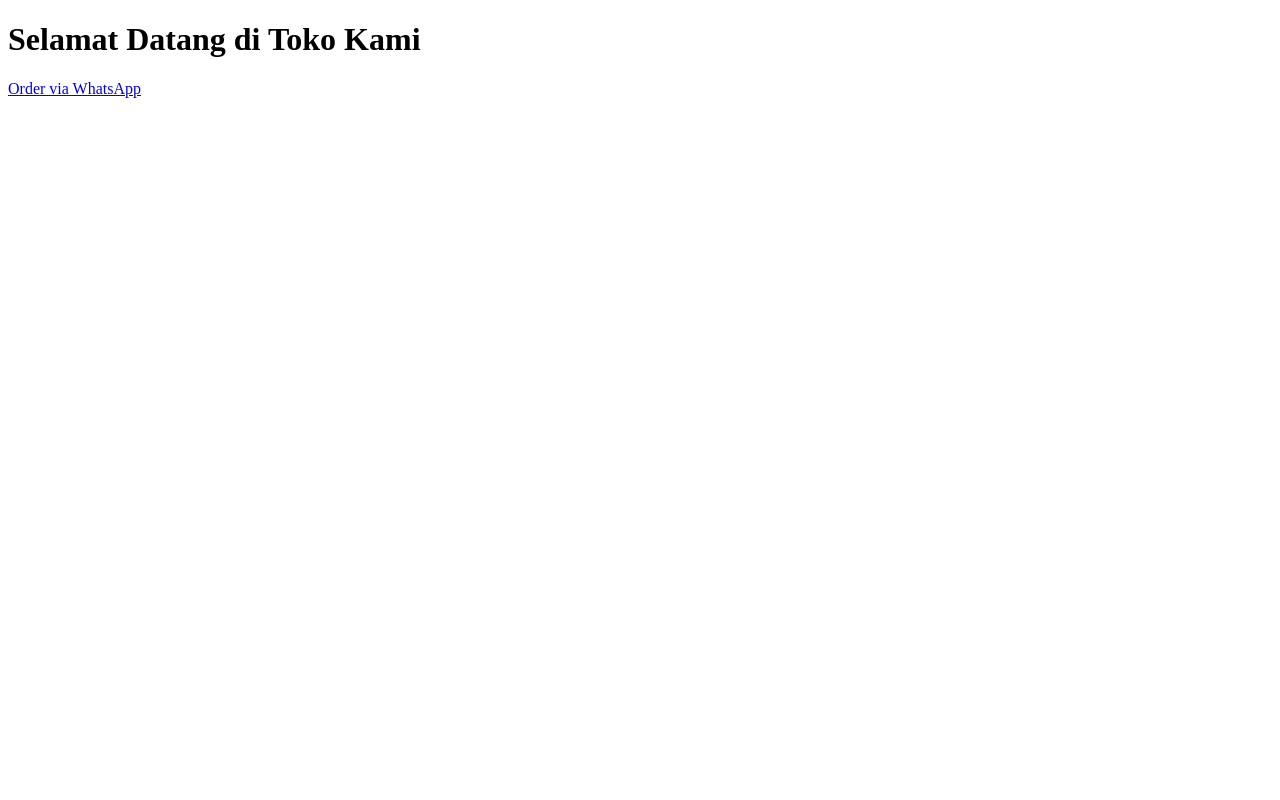
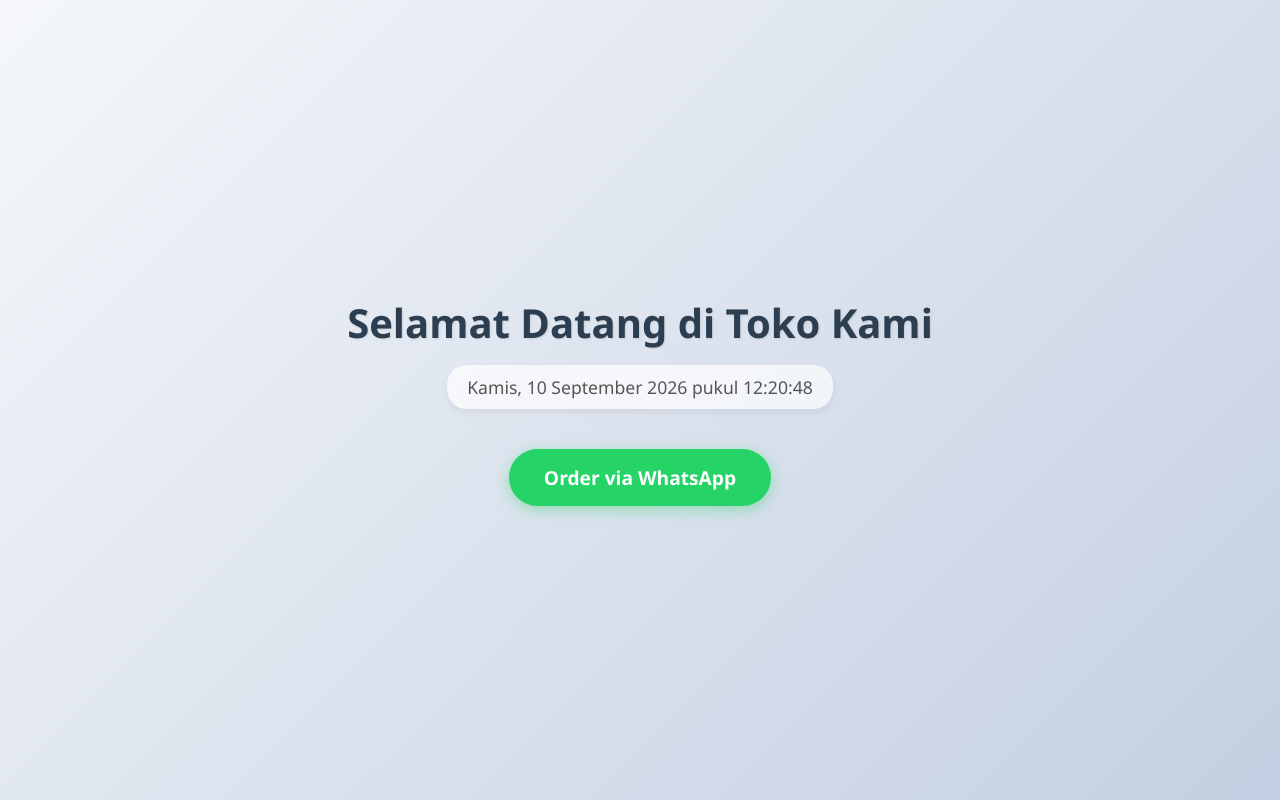
Before and after one commit to azkhafrds/azxshop, a plain HTML site: page index.html in a window 1280 px wide. Drawn offline with Linux system fonts and the light colour scheme.

Commit message:
Update index.html

```diff
--- a/index.html
+++ b/index.html
@@ -4,7 +4,68 @@
     <meta charset="UTF-8" />
     <meta name="viewport" content="width=device-width, initial-scale=1.0" />
     <title>Selamat Datang di Toko Kami</title>
-    <link rel="stylesheet" href="styles.css" />
+
+    <style>
+      /* --- KODE CSS --- */
+      * {
+        margin: 0;
+        padding: 0;
+        box-sizing: border-box;
+      }
+
+      body {
+        font-family: 'Segoe UI', Tahoma, Geneva, Verdana, sans-serif;
+        background: linear-gradient(135deg, #f5f7fa 0%, #c3cfe2 100%);
+        height: 100vh;
+        display: flex;
+        flex-direction: column;
+        justify-content: center;
+        align-items: center;
+        text-align: center;
+        color: #333;
+      }
+
+      .title {
+        font-size: 2.5rem;
+        margin-bottom: 15px;
+        color: #2c3e50;
+        text-shadow: 1px 1px 2px rgba(0, 0, 0, 0.1);
+      }
+
+      #currentTime {
+        font-size: 1.1rem;
+        color: #555;
+        margin-bottom: 40px;
+        background: rgba(255, 255, 255, 0.7);
+        padding: 10px 20px;
+        border-radius: 20px;
+        box-shadow: 0 4px 6px rgba(0, 0, 0, 0.05);
+        font-weight: 500;
+      }
+
+      .btn-wa {
+        display: inline-block;
+        background-color: #25d366;
+        color: white;
+        text-decoration: none;
+        font-size: 1.2rem;
+        font-weight: bold;
+        padding: 15px 35px;
+        border-radius: 50px;
+        box-shadow: 0 4px 15px rgba(37, 211, 102, 0.4);
+        transition: all 0.3s ease;
+      }
+
+      .btn-wa:hover {
+        background-color: #128c7e;
+        transform: translateY(-3px);
+        box-shadow: 0 6px 20px rgba(37, 211, 102, 0.6);
+      }
+
+      .btn-wa:active {
+        transform: translateY(1px);
+      }
+    </style>
   </head>
   <body>
     <h1 class="title">Selamat Datang di Toko Kami</h1>
@@ -20,6 +81,30 @@
       Order via WhatsApp
     </a>
 
-    <script src="script.js"></script>
+    <script>
+      // --- KODE JAVASCRIPT ---
+      function updateTime() {
+        const timeElement = document.getElementById('currentTime');
+        const now = new Date();
+
+        const options = {
+          weekday: 'long',
+          year: 'numeric',
+          month: 'long',
+          day: 'numeric',
+          hour: '2-digit',
+          minute: '2-digit',
+          second: '2-digit'
+        };
+
+        const formattedTime = now.toLocaleDateString('id-ID', options);
+        const finalTime = formattedTime.replace(/\./g, ':');
+
+        timeElement.textContent = finalTime;
+      }
+
+      updateTime();
+      setInterval(updateTime, 1000);
+    </script>
   </body>
 </html>
```
